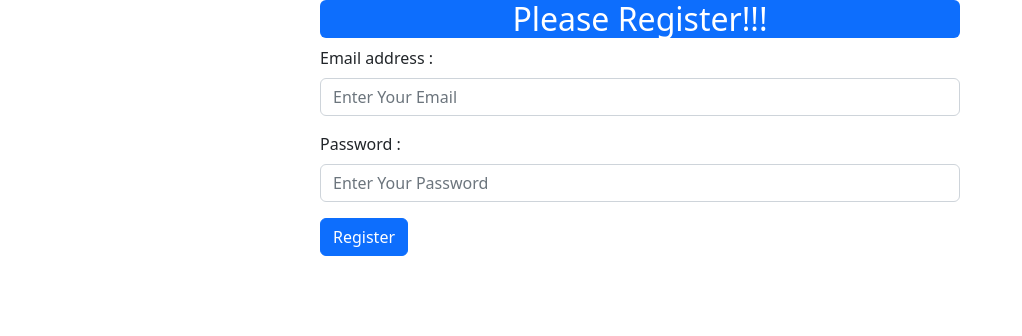
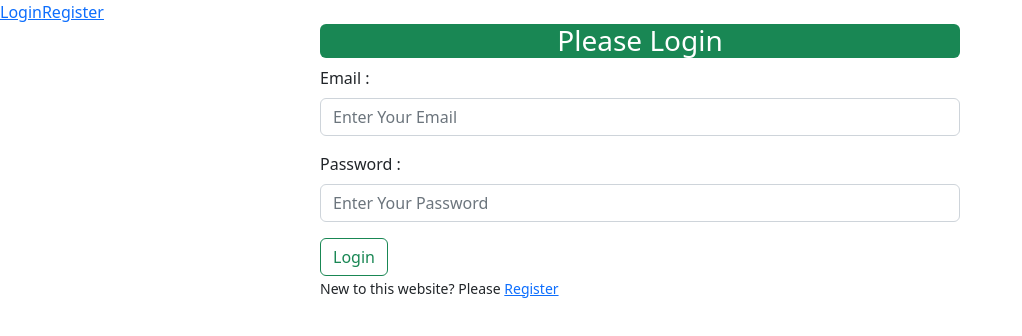
Before and after one commit to Jakaria230161/email-pass-authentication, a React (Create React App) app: page /login in a window 1280 px wide. Shown: the top 336 px of the page, without its empty margins (0-1022 px from the left). Built offline with nearby package versions, Linux system fonts and the light colour scheme.

Commit message:
login and register button

```diff
--- a/package.json
+++ b/package.json
@@ -11,6 +11,7 @@
     "react": "^18.2.0",
     "react-bootstrap": "^2.5.0",
     "react-dom": "^18.2.0",
+    "react-router-dom": "^6.4.2",
     "react-scripts": "5.0.1",
     "web-vitals": "^2.1.4"
   },
--- a/src/App.js
+++ b/src/App.js
@@ -1,30 +1,34 @@
 
+import { createBrowserRouter, RouterProvider } from 'react-router-dom';
 import './App.css';
-import {getAuth} from 'firebase/auth'
-import app from './Firebase/Firebase.init';
+import Main from './components/layout/Main';
 import RegisterReactBootstrap from './components/RegisterReactBootstrap';
+import LoginBootstrap from '../src/components/LoginBootstrap'
 
-const auth = getAuth(app);
-
-const handleRegister = (event) => {
-  event.preventDefault();
-  const email = event.target.email.value;
-  const password = event.target.password.value;
-  console.log(email, password);
-}
-
-const handleEmailBlur = (event) => {
-  console.log(event.target.value);
-}
-
-const handlePasswordBlur = (event) => {
-  console.log(event.target.value);
-}
-
+const router = createBrowserRouter([
+  {
+    path: '/',
+    element: <Main>0</Main>,
+    children: [
+      {
+        path: '/',
+        element: <RegisterReactBootstrap></RegisterReactBootstrap>
+      },
+      {
+        path: '/register',
+        element: <RegisterReactBootstrap></RegisterReactBootstrap>
+      },
+      {
+        path: '/login',
+        element: <LoginBootstrap></LoginBootstrap>
+      },
+    ]
+  }
+])
 function App() {
   return (
     <div>
-      <RegisterReactBootstrap></RegisterReactBootstrap>
+      <RouterProvider router = {router}></RouterProvider>
     </div>
   );
 }
--- /dev/null
+++ b/src/components/LoginBootstrap.js
@@ -0,0 +1,35 @@
+import React from 'react';
+import { Link } from 'react-router-dom';
+
+const loginBootstrap = () => {
+    const handleSubmit = event => {
+        event.preventDefault();
+        const form = event.target;
+        const email = form.email;
+        const password = form.password;
+        console.log(email, password);
+
+    }
+    return (
+        <div className='w-50 mx-auto'>
+            <h3 className='text-white text-center bg-success rounded'>Please Login</h3>
+            <form onSubmit={handleSubmit}>
+                 <div class="mb-3">
+  <label for="formGroupExampleInput" class="form-label">Email : </label>
+  <input type="email" name='email' class="form-control" id="formGroupExampleInput" placeholder="Enter Your Email" required/>
+</div>
+<div class="mb-3">
+  <label for="formGroupExampleInput2" class="form-label">Password : </label>
+  <input type="password" name = 'password' class="form-control" id="formGroupExampleInput2" placeholder="Enter Your Password" required/>
+                </div>
+                <button className='btn btn-outline-success rounded' variant="primary" type="submit">
+        Login
+      </button>
+            </form>
+            <p><small>New to this website? Please <Link to ='/register'>Register</Link></small></p>
+        </div>
+
+    );
+};
+
+export default loginBootstrap;
--- a/src/components/RegisterReactBootstrap.js
+++ b/src/components/RegisterReactBootstrap.js
@@ -3,6 +3,7 @@
 import Form from 'react-bootstrap/Form';
 import {createUserWithEmailAndPassword, getAuth} from 'firebase/auth'
 import app from '../Firebase/Firebase.init';
+import { Link } from 'react-router-dom';
 
 
 const auth = getAuth(app);
@@ -10,11 +11,13 @@
 
 const RegisterReactBootstrap = () => {
   const [passwordError, setPasswordError] = useState('');
+  const [success, setSuccess] = useState(false);
 
     const handleRegister = event => {
-        event.preventDefault();
-        const email = event.target.email.value;
-        const password = event.target.password.value;
+      event.preventDefault();
+      const form = event.target;
+        const email = form.email.value;
+        const password = form.password.value;
       console.log(email, password);
        // validate password
         if (!/(?=.*[A-Z].*[A-Z])/.test(password)) {
@@ -34,9 +37,12 @@
         .then(result => {
           const user = result.user;
           console.log(user);
+          setSuccess(true);
+          form.reset();
         })
         .catch(error => {
           console.error("error", error);
+          setPasswordError(error.message);
       })
 
 
@@ -55,10 +61,12 @@
         <Form.Control type="password" name='password' placeholder="Enter Your Password"  required/>
           </Form.Group>
           <p className='text-danger'>{passwordError}</p>
+          {success && <p className='text-success'>User created successfully</p>}
       <Button variant="primary" type="submit">
         Register
       </Button>
-    </Form>
+        </Form>
+        <p><small>If already have an account, Please <Link to ='/login'>Login</Link></small></p>
         </div>
     );
 };
--- /dev/null
+++ b/src/components/layout/Main.js
@@ -0,0 +1,16 @@
+import React from 'react';
+import { Link, Outlet } from 'react-router-dom';
+
+const Main = () => {
+    return (
+        <div>
+            <nav>
+                <Link to = '/login'>Login</Link>
+                <Link to = '/register'>Register</Link>
+            </nav>
+            <Outlet></Outlet>
+        </div>
+    );
+};
+
+export default Main;
```
Also changed, not shown: 1 other file (tests, documents, lock files or other folders).
